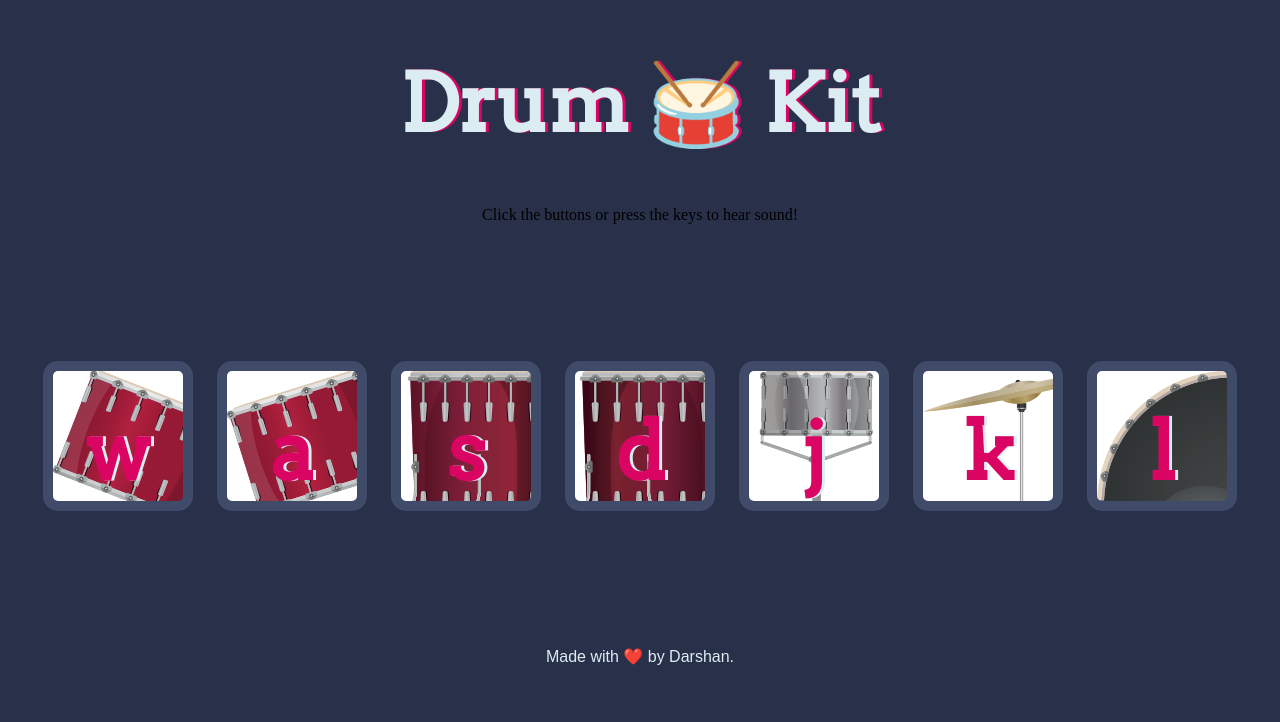
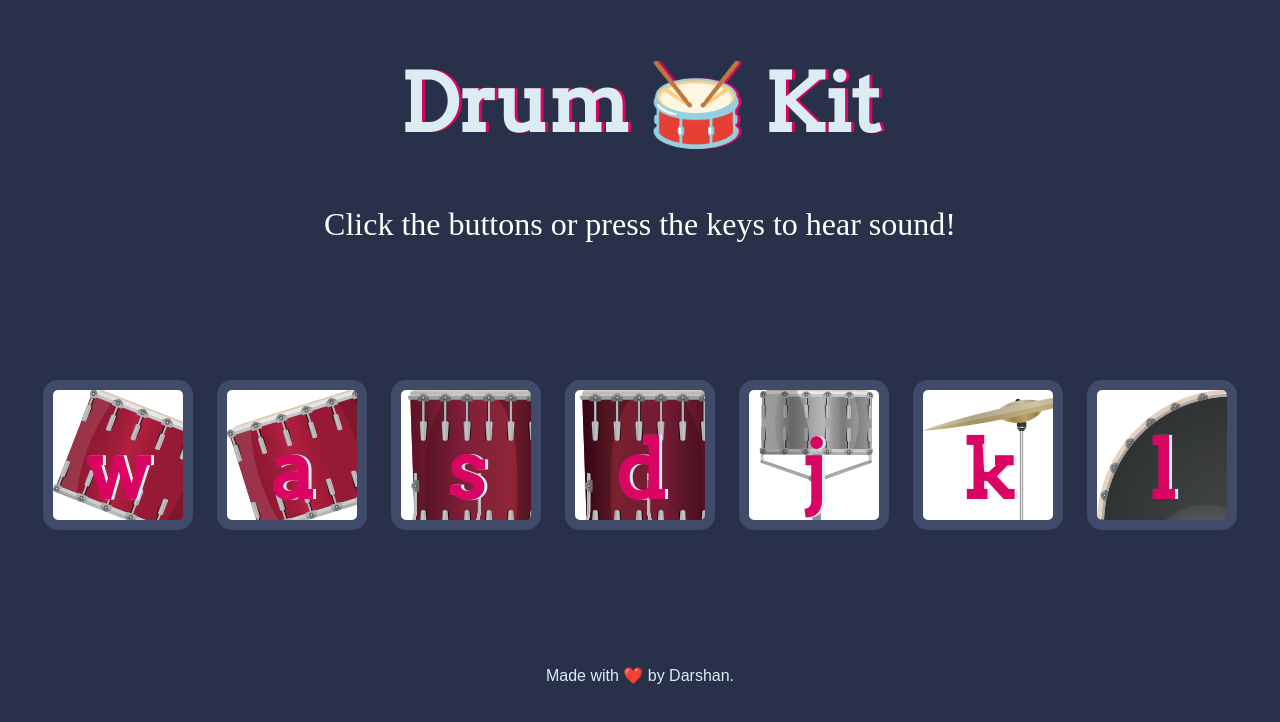
Before and after one commit to myOtherAccount101/Drum-Kit, a plain HTML site: page index.html in a window 1280 px wide. Drawn offline with Linux system fonts and the light colour scheme.

Commit message:
improve ui

```diff
--- a/styles.css
+++ b/styles.css
@@ -9,6 +9,12 @@ h1 {
   font-family: "Arvo", cursive;
   text-shadow: 3px 0 #DA0463;
 
+}
+
+p{
+  text-align: center;
+  color: white;
+  font-size: 2rem;
 }
 
 footer {
```
